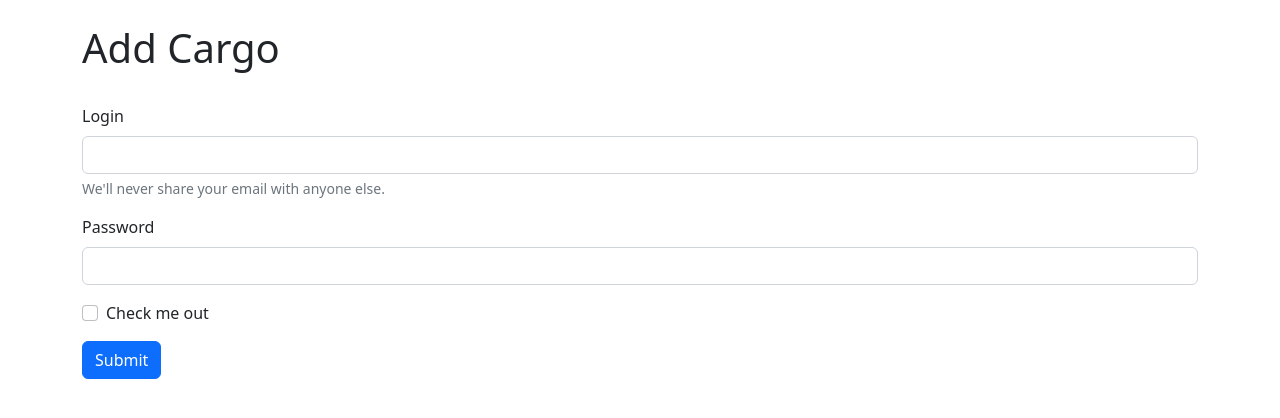
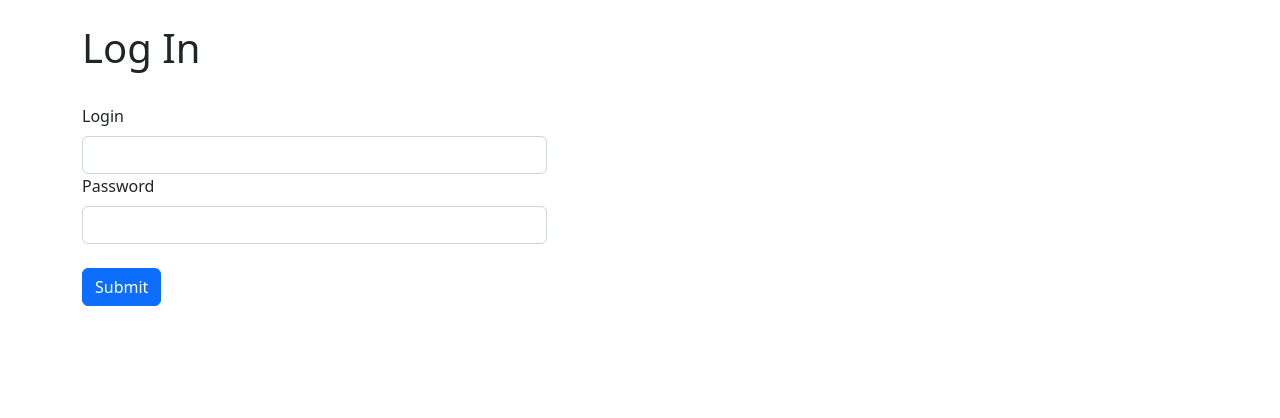
Before and after one commit to Nyepes/cargo_road_db, a Django app: page /members/login-user in a window 1280 px wide. Shown: the part 56-474 px from the top of the page. Run offline with Django 4.2, Linux system fonts and the light colour scheme.

Commit message:
Finished creating log in
Co-Authored-By: Nicolas Yepes <52668189+Nyepes@users.noreply.github.com>

```diff
--- a/cargo_road/members/templates/login.html
+++ b/cargo_road/members/templates/login.html
@@ -1,23 +1,18 @@
 {% extends 'base.html' %}
 
 {% block content %}
-<h1>Add Cargo</h1>
+<h1>Log In</h1>
 </br>
-<form>
+<form action = "" method = POST>
     {%csrf_token%}
-    <div class="mb-3">
+    <div class="col-md-5">
         <label for="exampleInputEmail1" class="form-label">Login</label>
-        <input type="email" class="form-control" id="exampleInputEmail1" aria-describedby="emailHelp">
-        <div id="emailHelp" class="form-text">We'll never share your email with anyone else.</div>
+        <input type="text" class="form-control" id="username">
     </div>
-    <div class="mb-3">
+    <div class="col-md-5">
         <label for="exampleInputPassword1" class="form-label">Password</label>
-        <input type="password" class="form-control" id="exampleInputPassword1">
-    </div>
-    <div class="mb-3 form-check">
-        <input type="checkbox" class="form-check-input" id="exampleCheck1">
-        <label class="form-check-label" for="exampleCheck1">Check me out</label>
-    </div>
+        <input type="password" class="form-control" id="password">
+<br>
     <button type="submit" class="btn btn-primary">Submit</button>
     </form>
 </br>
--- a/cargo_road/members/views.py
+++ b/cargo_road/members/views.py
@@ -4,9 +4,10 @@ from django.contrib import messages
 
 
 def login_user(request):
+
     if request.method == 'POST':
-        username = request.POST['username']
-        password = request.POST['password']
+        username = request.POST.get('username')
+        password = request.POST.get('password')
         user = authenticate(request, username = username, password = password)
         if user is not None:
             login(user)
```
